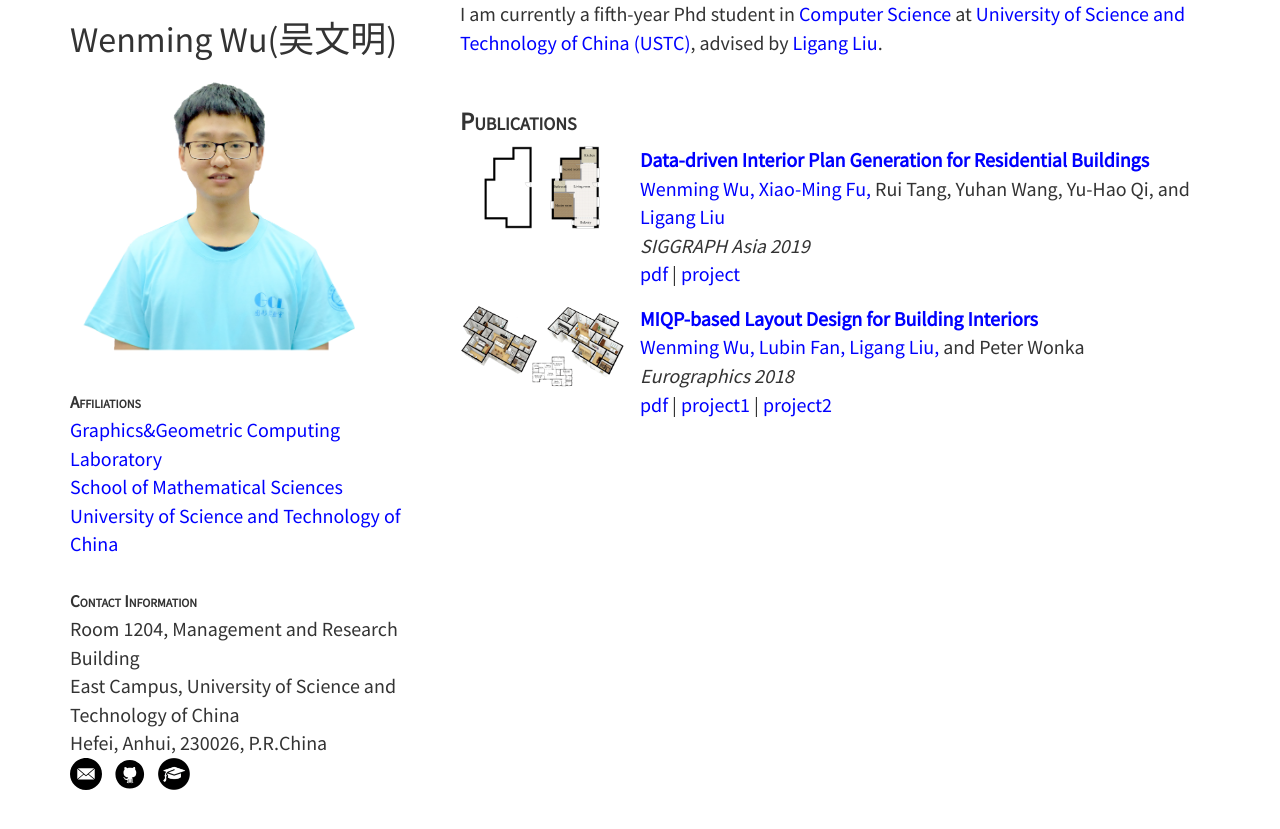
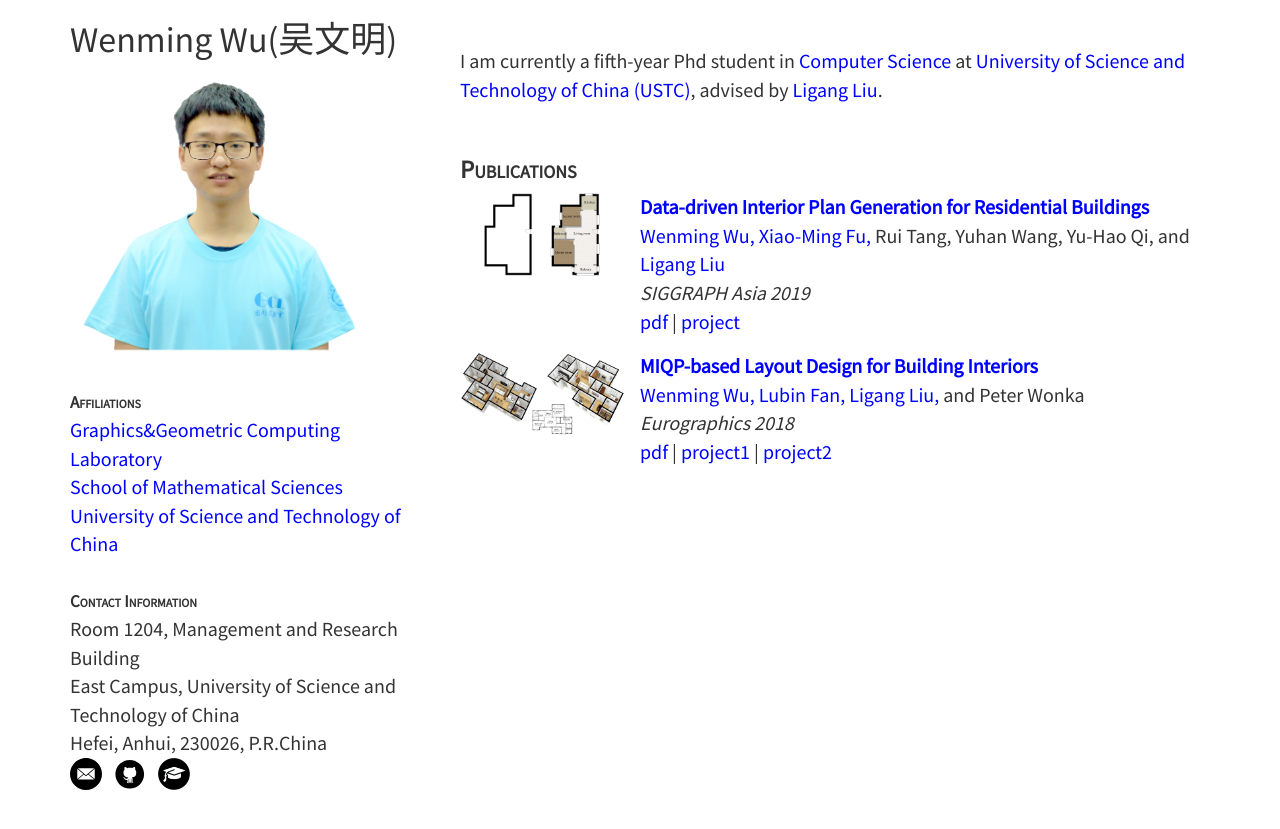
Before and after one commit to wutomwu/wutomwu.github.io, a Jekyll site: the page built from index.html, in a window 1280 px wide. Shown: the top 829 px of the page. Built offline with Jekyll 4.4.1, drawn with Linux system fonts in a browser that asks for light colours.

Commit message:
Update style.css

```diff
--- a/css/style.css
+++ b/css/style.css
@@ -103,7 +103,7 @@ a, a:hover {
 /*---------------------------------------------------------------*/
 
 .mainitem {
-	margin-bottom: 1.25cm;
+	margin-top: 1.25cm;
 }
 
 .mainheader {
```
